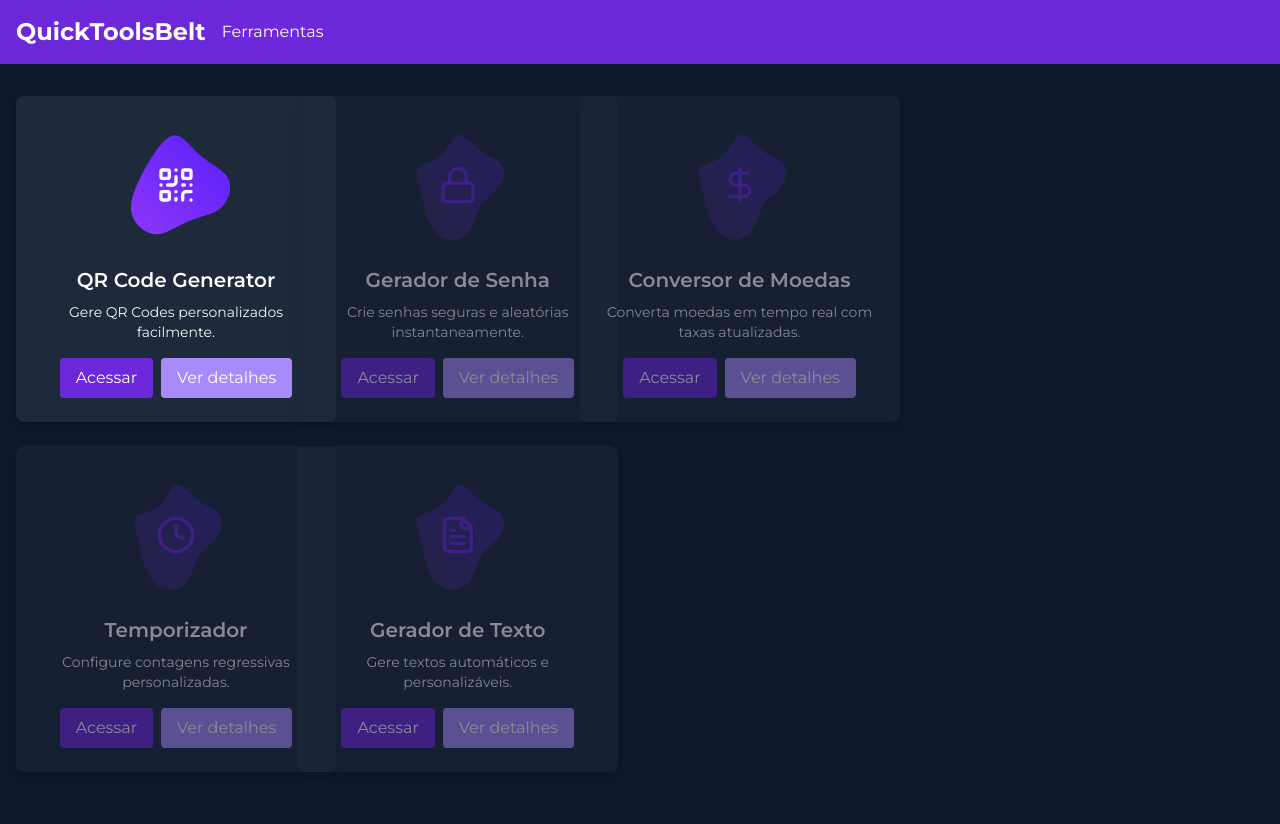
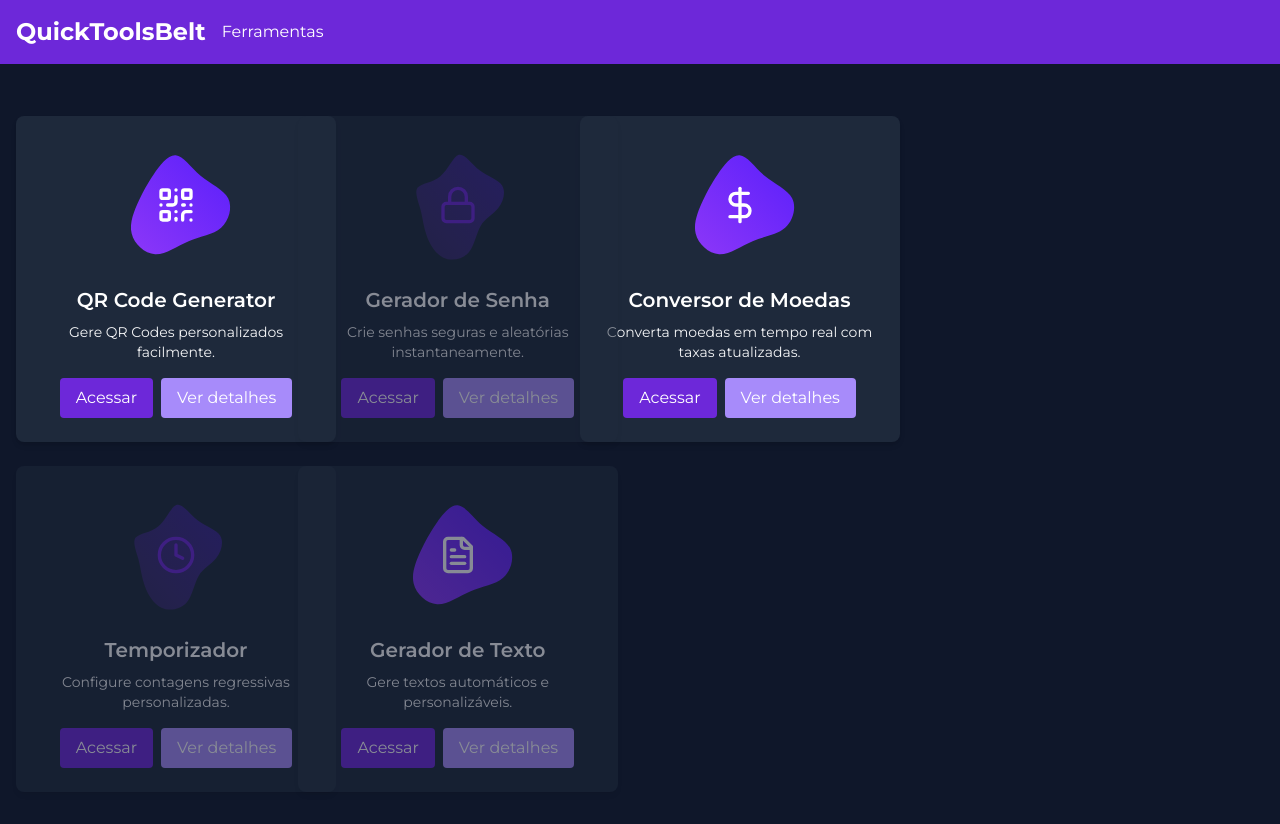
Before and after one commit to DaviLima99/quick-tools-belt, a Next.js app: page / in a window 1280 px wide. Built offline with nearby package versions, Linux system fonts and the light colour scheme; no server answers.

Commit message:
#2 upload banner  8455833841

```diff
--- a/data/tools.tsx
+++ b/data/tools.tsx
@@ -43,12 +43,12 @@ const tools: Tool[] = [
     },
     {
       id: "currency",
-      enable: false,
+      enable: true,
       name: "Conversor de Moedas",
       description: "Converta moedas em tempo real com taxas atualizadas.",
       icon: <DollarSign size={40} />,
       link: "/currency",
-      iconClass: 'icon-bg-second text-green-700',
+      iconClass: 'icon-bg text-white',
       details: {
         title: "Conversor de Moedas Online",
         description: "Ferramenta para converter valores entre diferentes moedas com taxas de câmbio atualizadas.",
@@ -86,7 +86,7 @@ const tools: Tool[] = [
       description: "Gere textos automáticos e personalizáveis.",
       icon: <FileText size={40} />,
       link: "/textgen",
-      iconClass: 'icon-bg-second text-orange-700',
+      iconClass: 'icon-bg text-white',
       details: {
         title: "Gerador de Texto Automático",
         description: "Criação automática de textos para diversas finalidades.",
--- a/pages/index.tsx
+++ b/pages/index.tsx
@@ -29,13 +29,13 @@ export default function HomePage() {
       <main className="container mx-auto mt-8">
         <div className="flex flex-wrap justify-between">
           <div className="w-full md:w-8/12 px-4 mb-8">
-            {/* <div className="bg-black mb-5">
+            <div className="bg-black mb-5">
               <AdsBanner
                 dataAdFormat="auto"
                 dataFullWidthResponsive={true}
                 dataAdSlot="8455833841"
               />
-            </div> */}
+            </div>
             <div className="grid grid-cols-1 md:grid-cols-3 gap-6 justify-center">
               {
                 tools.map((tool, index) => (
@@ -45,8 +45,10 @@ export default function HomePage() {
                     <h2 className="text-xl text-white font-semibold mb-2">{tool.name}</h2>
                     <p className="mb-4 text-sm text-gray-100">{tool.description}</p>
                     <div className="flex gap-2 mt-auto">
-                      <Button variant="default" disable={!tool.enable}><a href={tool.enable ? tool.link : "#"}>Acessar</a></Button>
-                      <Button variant="outline" onClick={() => setSelectedTool(tool)}>Ver detalhes</Button>
+                      <a href={tool.enable ? tool.link : "#"}>
+                        <Button variant="default" disable={!tool.enable}>Acessar</Button>
+                      </a>
+                      <Button variant="outline" disable={!tool.enable} onClick={() => setSelectedTool(tool)}>Ver detalhes</Button>
                     </div>
                   </div>
 
```
